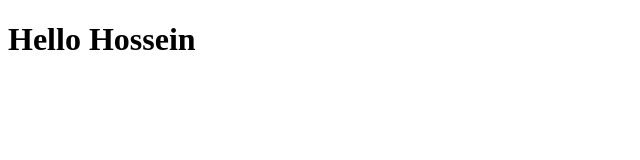
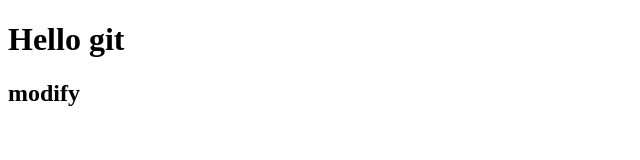
Before and after one commit to HoseinBorsi/Git-learn, a plain HTML site: page index.html in a window 1280 px wide. Shown: the whole page, without its empty margins (0-640 px from the left). Drawn offline with Linux system fonts and the light colour scheme.

Commit message:
added myFile

```diff
--- a/index.html
+++ b/index.html
@@ -7,6 +7,7 @@
     <title>Document</title>
 </head>
 <body>
-    <h1>Hello Hossein</h1>
+    <h1>Hello git</h1>
+    <h2>modify</h2>
 </body>
 </html>
```
